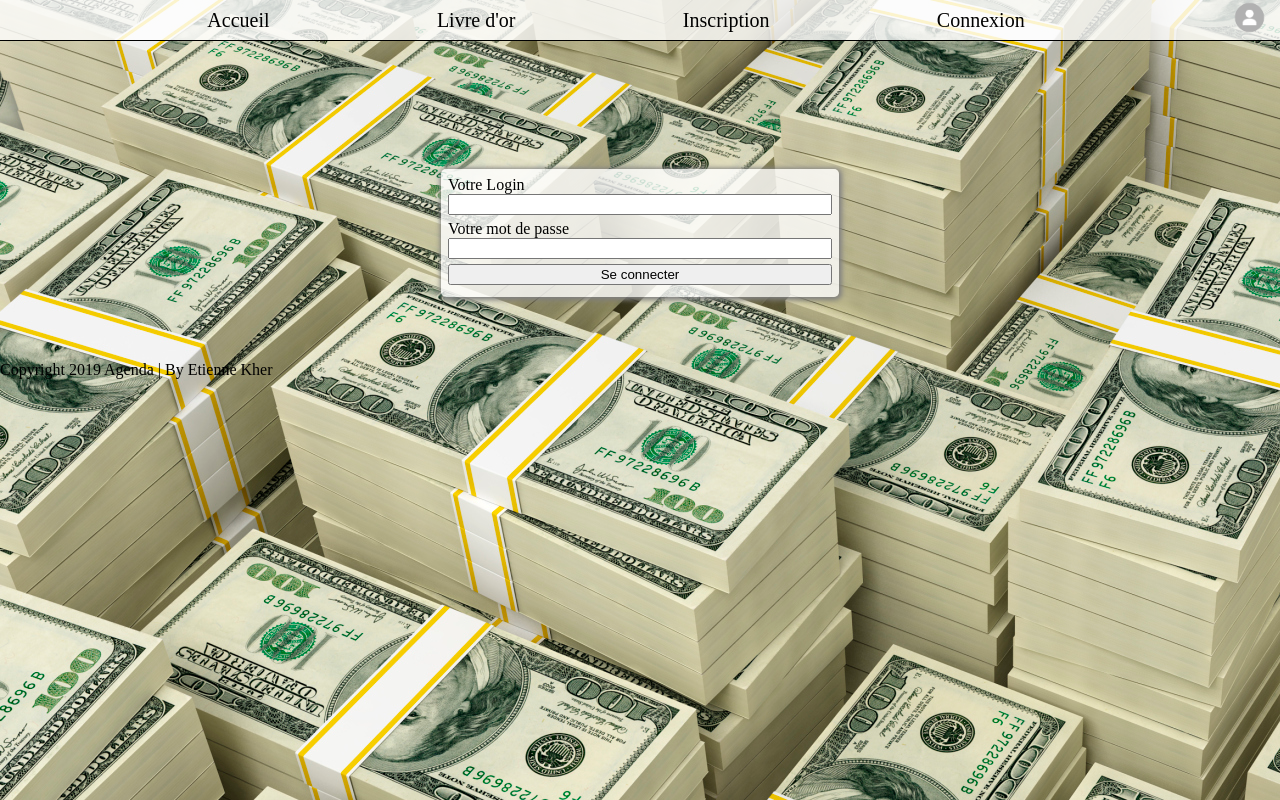
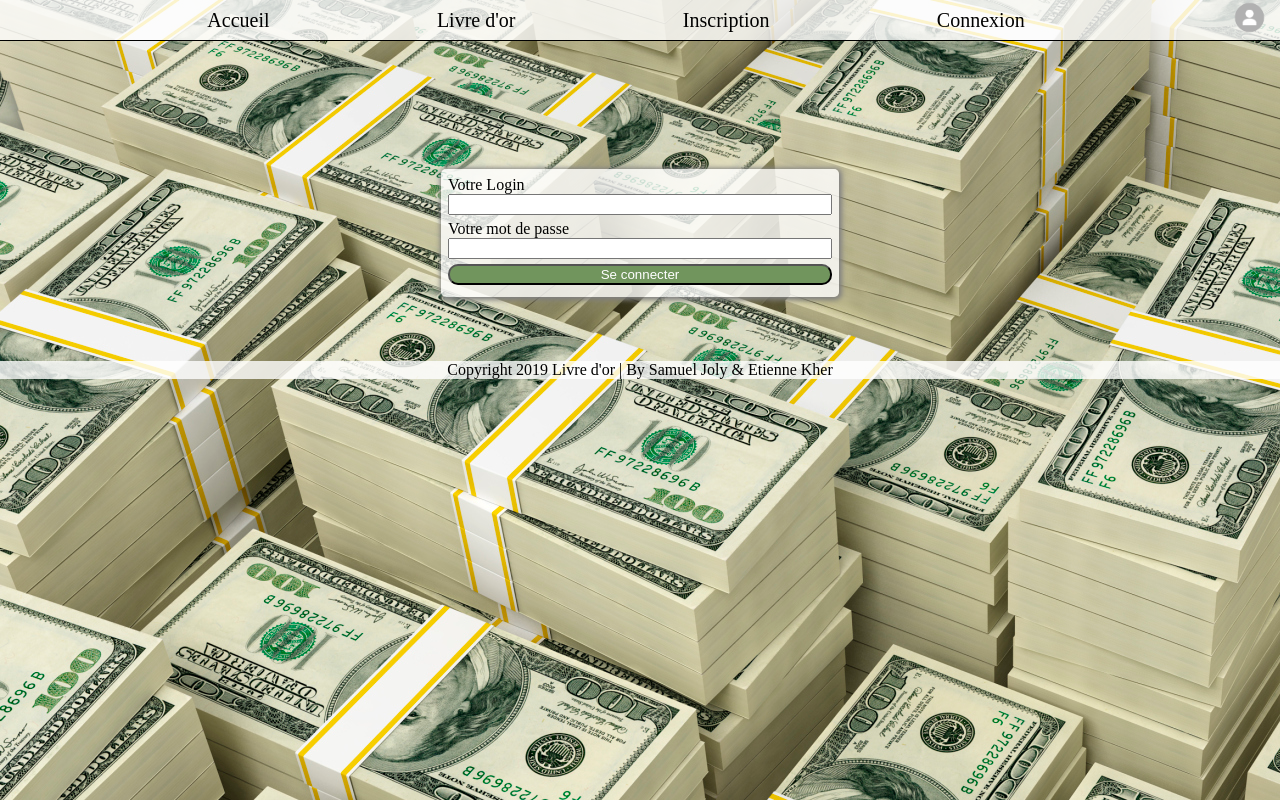
Before and after one commit to samuel-joly/Livre-or, a PHP site: page /connexion in a window 1280 px wide. Run offline with PHP 8.4, Linux system fonts and the light colour scheme.

Commit message:
amelioration bouton et footer

```diff
--- a/commentaire.php
+++ b/commentaire.php
@@ -3,7 +3,7 @@
 				<label for="commentaire">Votre commentaire</label>
 				<textarea name="commentaire" cols="50" row="20"></textarea>
 
-				<input type="submit" value="Envoyer" name="submitBtn"/>
+				<input id="valid" type="submit" value="Envoyer" name="submitBtn"/>
 			</form>
 
 <?php
--- a/connexion.php
+++ b/connexion.php
@@ -22,16 +22,16 @@
 				<input type="text" name="login"/ required>
 				<label for="password">Votre mot de passe</label>
 				<input type="password" name="password" required/>
-				<input type="submit" value="Se connecter" name="submitBtn"/>
+				<input id="valid" type="submit" value="Se connecter" name="submitBtn"/>
 			</form>
 		<?php
 			if(isset($err))
 			{
 				echo "<b>".$err."</b>";
 			}
-		include("footer.php");
 		?>
 		</main>
+		<?php include("footer.php"); ?>
 	</body>
 </html>
 
--- a/footer.php
+++ b/footer.php
@@ -1,3 +1,3 @@
 <footer>
-	Copyright 2019 Agenda | By Etienne Kher
+	Copyright 2019 Livre d'or | By Samuel Joly & Etienne Kher
 </footer>
--- a/index.php
+++ b/index.php
@@ -61,10 +61,10 @@
 						Pour vous inscrire, <a href='inscription' style="color:green;">cliquez ici</a>.</p></article>;
 			<?php
 				}
-				include("footer.php");
+
 			?>
 
 		</main>
-
+		<?php include("footer.php");?>
 	</body>
 </html>
--- a/inscription.php
+++ b/inscription.php
@@ -20,7 +20,7 @@
 				<input type="password" name="password" required/>
 				<label for="repassword">Confirmer mot de passe</label>
 				<input type="password" name="repassword" required/>
-				<input type="submit" value="S'inscrire" name="submitBtn"/>
+				<input id="valid" type="submit" value="S'inscrire" name="submitBtn"/>
 			</form>
 
 			<?php
--- a/livre-or.php
+++ b/livre-or.php
@@ -36,8 +36,9 @@
 					</div>";
 				}
 
-				include("footer.php");
+
 			?>
 		</main>
+		<?php include("footer.php"); ?>
 	</body>
 </html>
--- a/profil.php
+++ b/profil.php
@@ -72,7 +72,7 @@
 				<label>Confirmer mot de passe :</label><input  type="password" name="remdp">
 				<label>Mot de passe :</label><input  type="password" name="password" required>
 				<label>supprimer mon compte :</label><input type="checkbox" name="sup" >
-				<input type="submit" name="env-modif">
+				<input id="valid" type="submit" name="env-modif">
 			</form>
 			<?php if(isset($err))
 					{
--- a/style.css
+++ b/style.css
@@ -3,9 +3,9 @@ body
 {
 	margin:0px;
 	padding:0px;
-
 	background-image:url("money.jpg");
 	background-attachment: fixed;
+	min-height: 100vh;
 }
 
 header
@@ -265,3 +265,19 @@ main form input
 	text-decoration:underline;
 	padding: 1%;
 }
+
+#valid{
+	background-color: #71955d;
+	color: white;
+	border-radius: 10px;
+	width: 100%;
+}
+
+footer
+{
+	background-color:rgba(255,255,255,0.8);
+	text-align: center;
+	width: 100%;
+	position: relative;
+	bottom: 0;
+}
```
Also changed, not shown: fonction.php (deleted, +0 -15 lines).
